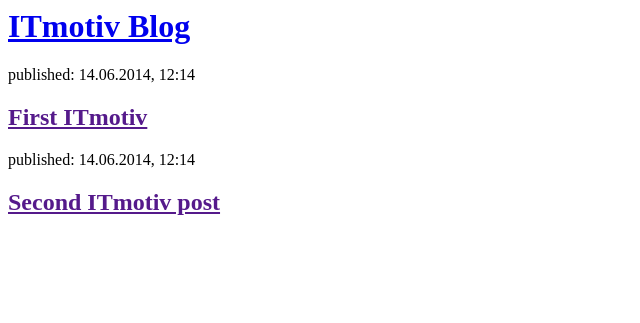
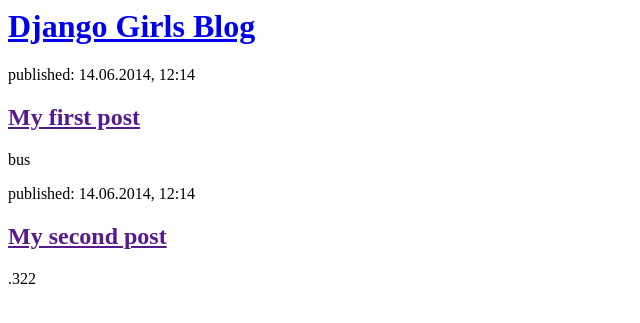
Before and after one commit to Temich06/ITmotiv, a Django app: page / in a window 1280 px wide. Shown: the top 323 px of the page, without its empty margins (0-640 px from the left). Run offline with Django 3.2, Linux system fonts and the light colour scheme.

Commit message:
Update post_list.html

```diff
--- a/blog/templates/blog/post_list.html
+++ b/blog/templates/blog/post_list.html
@@ -1,26 +1,22 @@
 <html>
     <head>
-        <title>ITmotiv blog</title>
+        <title>Django Girls blog</title>
     </head>
     <body>
         <div>
-            <h1><a href="/">ITmotiv Blog</a></h1>
+            <h1><a href="/">Django Girls Blog</a></h1>
         </div>
 
         <div>
             <p>published: 14.06.2014, 12:14</p>
-            <h2><a href="">First ITmotiv</a></h2>
-            <p>
-
-            </p>
+            <h2><a href="">My first post</a></h2>
+            <p>bus</p>
         </div>
 
         <div>
             <p>published: 14.06.2014, 12:14</p>
-            <h2><a href="">Second ITmotiv post</a></h2>
-            <p>
-
-            </p>
+            <h2><a href="">My second post</a></h2>
+            <p>.322</p>
         </div>
     </body>
 </html>
```
